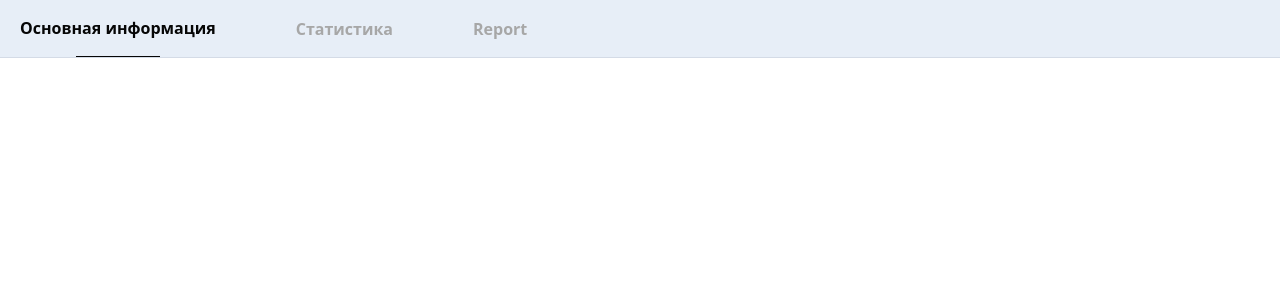
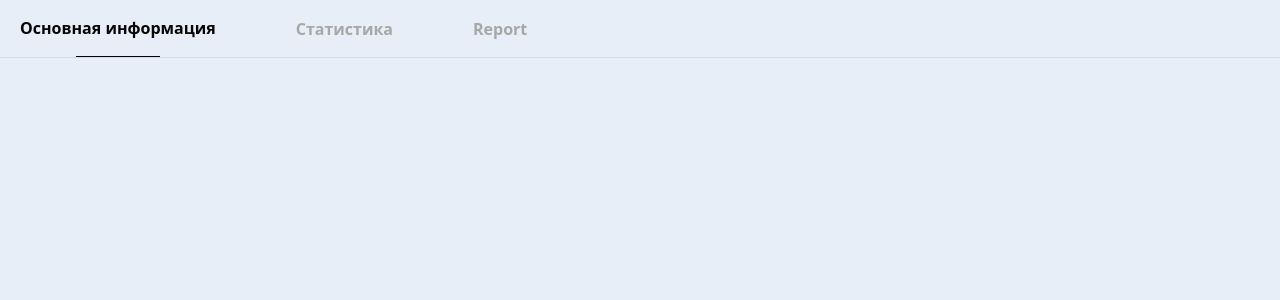
Before and after one commit to gestihack/tender2023_front, a SvelteKit app: page /dashboard in a window 1280 px wide. Shown: the top 300 px of the page. Built offline with nearby package versions, Linux system fonts and the light colour scheme.

Commit message:
Update +layout.svelte

```diff
--- a/src/routes/+layout.svelte
+++ b/src/routes/+layout.svelte
@@ -4,7 +4,7 @@
 </script>
 
 <div
-    class="w-full h-full"
+    class="w-full h-full  bg-[#E7EEF7]"
     id="app"
 >
     <div class="flex flex-col">
```
